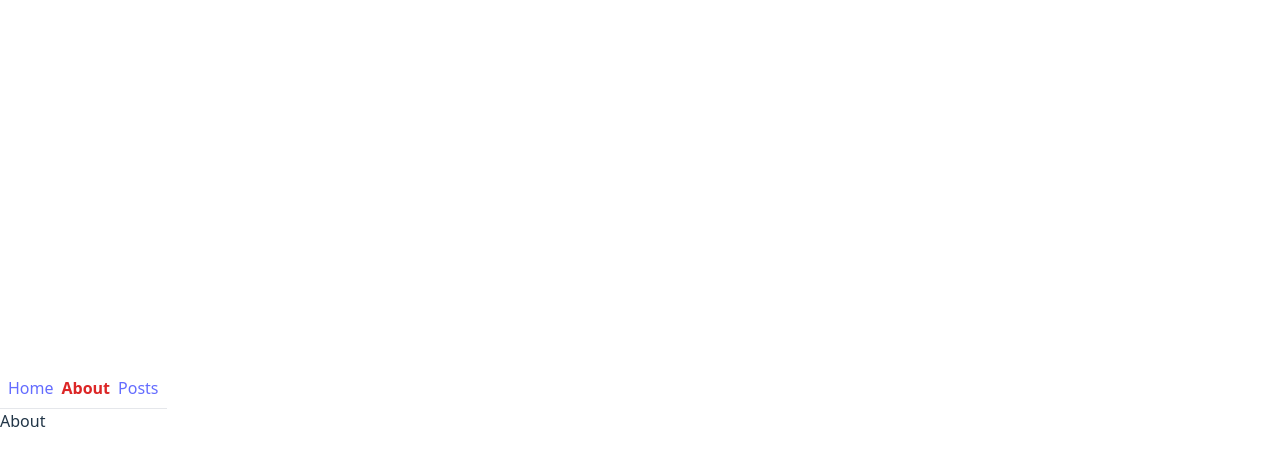
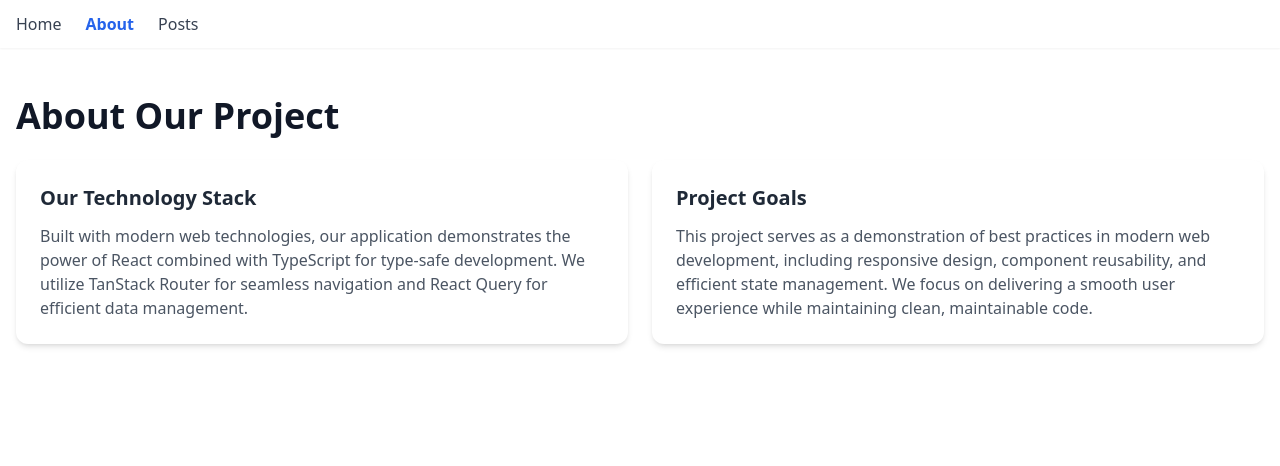
Before and after one commit to Elton-Ge/react-18-init, a React (Vite) app: page /about in a window 1280 px wide. Shown: the top 466 px of the page. Built offline with nearby package versions, Linux system fonts and the light colour scheme.

Commit message:
Beautify this project

```diff
--- a/src/components/Post.tsx
+++ b/src/components/Post.tsx
@@ -1,5 +1,6 @@
 import { useQuery } from '@tanstack/react-query';
 import { PostType } from './Posts';
+import { Link } from '@tanstack/react-router';
 
 const Post = ({ postId }: { postId: string }) => {
   const { isLoading, error, data } = useQuery<PostType>({
@@ -15,31 +16,76 @@ const Post = ({ postId }: { postId: string }) => {
 
   if (isLoading) {
     return (
-      <div className="flex justify-center items-center p-4">
-        <div className="animate-spin rounded-full h-8 w-8 border-t-2 border-b-2 border-blue-500"></div>
+      <div className="container mx-auto p-8">
+        <div className="bg-white rounded-xl shadow-lg p-6 animate-pulse">
+          <div className="h-8 bg-gray-200 rounded w-1/4 mb-6"></div>
+          <div className="h-6 bg-gray-200 rounded w-3/4 mb-4"></div>
+          <div className="space-y-3">
+            <div className="h-4 bg-gray-200 rounded"></div>
+            <div className="h-4 bg-gray-200 rounded w-5/6"></div>
+            <div className="h-4 bg-gray-200 rounded w-4/6"></div>
+          </div>
+        </div>
       </div>
     );
   }
 
   if (error) {
     return (
-      <div
-        className="bg-red-100 border border-red-400 text-red-700 px-4 py-3 rounded relative"
-        role="alert"
-      >
-        <strong className="font-bold">Error!</strong>
-        <span className="block sm:inline">
-          {error instanceof Error ? error.message : 'An error occurred'}
-        </span>
+      <div className="container mx-auto p-8">
+        <div
+          className="bg-red-100 border-l-4 border-red-500 text-red-700 p-4 rounded-lg shadow-md"
+          role="alert"
+        >
+          <div className="flex items-center">
+            <svg
+              className="h-6 w-6 text-red-500 mr-3"
+              fill="none"
+              viewBox="0 0 24 24"
+              stroke="currentColor"
+            >
+              <path
+                strokeLinecap="round"
+                strokeLinejoin="round"
+                strokeWidth="2"
+                d="M12 9v2m0 4h.01m-6.938 4h13.856c1.54 0 2.502-1.667 1.732-3L13.732 4c-.77-1.333-2.694-1.333-3.464 0L3.34 16c-.77 1.333.192 3 1.732 3z"
+              />
+            </svg>
+            <div>
+              <p className="font-bold">Error</p>
+              <p>{error instanceof Error ? error.message : 'An error occurred'}</p>
+            </div>
+          </div>
+        </div>
       </div>
     );
   }
 
   return (
-    <div className="border border-blue-400 p-2 flex flex-col gap-3 mt-2">
-      <div>Post ID: {postId}</div>
-      <div>Post title: {data?.title}</div>
-      <div>Post body: {data?.body}</div>
+    <div className="container mx-auto px-4 py-8">
+      <div className="bg-white rounded-xl shadow-lg p-8 max-w-3xl mx-auto">
+        <div className="text-sm text-gray-500 mb-4">Post ID: {postId}</div>
+        <h1 className="text-3xl font-bold text-gray-800 mb-6">{data?.title}</h1>
+        <div className="prose prose-lg text-gray-600">
+          <p className="whitespace-pre-wrap">{data?.body}</p>
+        </div>
+        <div className="mt-8 pt-6 border-t border-gray-200">
+          <Link
+            to="/posts"
+            className="inline-flex items-center text-blue-600 hover:text-blue-800 transition-colors"
+          >
+            <svg className="w-4 h-4 mr-2" fill="none" stroke="currentColor" viewBox="0 0 24 24">
+              <path
+                strokeLinecap="round"
+                strokeLinejoin="round"
+                strokeWidth="2"
+                d="M15 19l-7-7 7-7"
+              />
+            </svg>
+            Back to Posts
+          </Link>
+        </div>
+      </div>
     </div>
   );
 };
--- a/src/index.css
+++ b/src/index.css
@@ -1,72 +1,62 @@
+/* Tailwind Base Styles */
 @tailwind base;
+
+/* Custom Base Styles */
+@layer base {
+  html {
+    scroll-behavior: smooth;
+  }
+  body {
+    @apply antialiased text-gray-800 bg-white;
+  }
+  h1 {
+    @apply text-4xl font-bold mb-4;
+  }
+  h2 {
+    @apply text-3xl font-semibold mb-3;
+  }
+  h3 {
+    @apply text-2xl font-medium mb-2;
+  }
+}
+
+/* Tailwind Components */
 @tailwind components;
+
+/* Custom Components */
+@layer components {
+  .btn {
+    @apply px-4 py-2 rounded-lg font-medium transition-colors duration-200;
+  }
+  .btn-primary {
+    @apply btn bg-blue-600 text-white hover:bg-blue-700;
+  }
+  .btn-secondary {
+    @apply btn bg-gray-200 text-gray-800 hover:bg-gray-300;
+  }
+  .card {
+    @apply bg-white rounded-xl shadow-md p-6;
+  }
+  .input {
+    @apply w-full px-4 py-2 rounded-lg border border-gray-300 focus:outline-none focus:ring-2 focus:ring-blue-500 focus:border-transparent;
+  }
+}
+
+/* Tailwind Utilities */
 @tailwind utilities;
 
-:root {
-  font-family: system-ui, Avenir, Helvetica, Arial, sans-serif;
-  line-height: 1.5;
-  font-weight: 400;
-
-  color-scheme: light dark;
-  color: rgba(255, 255, 255, 0.87);
-  background-color: #242424;
-
-  font-synthesis: none;
-  text-rendering: optimizeLegibility;
-  -webkit-font-smoothing: antialiased;
-  -moz-osx-font-smoothing: grayscale;
-}
-
-a {
-  font-weight: 500;
-  color: #646cff;
-  text-decoration: inherit;
-}
-a:hover {
-  color: #535bf2;
-}
-
-body {
-  margin: 0;
-  display: flex;
-  place-items: center;
-  min-width: 320px;
-  min-height: 100vh;
-}
-
-h1 {
-  font-size: 3.2em;
-  line-height: 1.1;
-}
-
-button {
-  border-radius: 8px;
-  border: 1px solid transparent;
-  padding: 0.6em 1.2em;
-  font-size: 1em;
-  font-weight: 500;
-  font-family: inherit;
-  background-color: #1a1a1a;
-  cursor: pointer;
-  transition: border-color 0.25s;
-}
-button:hover {
-  border-color: #646cff;
-}
-button:focus,
-button:focus-visible {
-  outline: 4px auto -webkit-focus-ring-color;
-}
-
-@media (prefers-color-scheme: light) {
-  :root {
-    color: #213547;
-    background-color: #ffffff;
+/* Custom Utilities */
+@layer utilities {
+  .text-shadow {
+    text-shadow: 2px 2px 4px rgba(0, 0, 0, 0.1);
   }
-  a:hover {
-    color: #747bff;
+  .transition-fast {
+    @apply transition-all duration-200;
   }
-  button {
-    background-color: #f9f9f9;
+  .transition-medium {
+    @apply transition-all duration-300;
+  }
+  .transition-slow {
+    @apply transition-all duration-500;
   }
 }
--- a/src/routes/__root.tsx
+++ b/src/routes/__root.tsx
@@ -4,18 +4,30 @@ import { TanStackRouterDevtools } from '@tanstack/react-router-devtools';
 export const Route = createRootRoute({
   component: () => (
     <>
-      <div className="p-2 flex gap-2">
-        <Link to="/" className="[&.active]:font-bold [&.active]:text-red-600">
+      <nav className="bg-white shadow-sm mb-6">
+        <div className="container mx-auto px-4 py-3">
+          <div className="flex items-center space-x-6">
+            <Link
+              to="/"
+              className="text-gray-700 hover:text-blue-600 transition-medium [&.active]:text-blue-600 [&.active]:font-semibold"
+            >
               Home
             </Link>
-        <Link to="/about" className="[&.active]:font-bold [&.active]:text-red-600">
+            <Link
+              to="/about"
+              className="text-gray-700 hover:text-blue-600 transition-medium [&.active]:text-blue-600 [&.active]:font-semibold"
+            >
               About
             </Link>
-        <Link to="/posts" className="[&.active]:font-bold [&.active]:text-red-600">
+            <Link
+              to="/posts"
+              className="text-gray-700 hover:text-blue-600 transition-medium [&.active]:text-blue-600 [&.active]:font-semibold"
+            >
               Posts
             </Link>
           </div>
-      <hr />
+        </div>
+      </nav>
       <Outlet />
       <TanStackRouterDevtools />
     </>
--- a/src/routes/about.tsx
+++ b/src/routes/about.tsx
@@ -1,7 +1,29 @@
 import { createFileRoute } from '@tanstack/react-router';
 
 export const About = () => {
-  return <div>About</div>;
+  return (
+    <div className="container mx-auto px-4 py-6">
+      <h1 className="text-4xl font-bold mb-6 text-gray-900">About Our Project</h1>
+      <div className="grid grid-cols-1 md:grid-cols-2 gap-6">
+        <div className="card">
+          <h3 className="text-xl font-semibold mb-3 text-gray-800">Our Technology Stack</h3>
+          <p className="text-gray-600">
+            Built with modern web technologies, our application demonstrates the power of React
+            combined with TypeScript for type-safe development. We utilize TanStack Router for
+            seamless navigation and React Query for efficient data management.
+          </p>
+        </div>
+        <div className="card">
+          <h3 className="text-xl font-semibold mb-3 text-gray-800">Project Goals</h3>
+          <p className="text-gray-600">
+            This project serves as a demonstration of best practices in modern web development,
+            including responsive design, component reusability, and efficient state management. We
+            focus on delivering a smooth user experience while maintaining clean, maintainable code.
+          </p>
+        </div>
+      </div>
+    </div>
+  );
 };
 
 export const Route = createFileRoute('/about')({
--- a/src/routes/index.tsx
+++ b/src/routes/index.tsx
@@ -1,7 +1,29 @@
 import { createFileRoute } from '@tanstack/react-router';
 
 export const Home = () => {
-  return <div>Home</div>;
+  return (
+    <div className="container mx-auto px-4 py-6">
+      <h1 className="text-4xl font-bold mb-6 text-gray-900">Welcome to Our App</h1>
+      <div className="grid grid-cols-1 md:grid-cols-2 gap-6">
+        <div className="card">
+          <h3 className="text-xl font-semibold mb-3 text-gray-800">Features</h3>
+          <ul className="space-y-2 text-gray-600">
+            <li>• Modern React with TypeScript</li>
+            <li>• TanStack Router for navigation</li>
+            <li>• React Query for data fetching</li>
+            <li>• Tailwind CSS for styling</li>
+          </ul>
+        </div>
+        <div className="card">
+          <h3 className="text-xl font-semibold mb-3 text-gray-800">Getting Started</h3>
+          <p className="text-gray-600">
+            Explore our features by navigating through the menu above. Check out our Posts section
+            to see data fetching in action, or visit the About page to learn more about our project.
+          </p>
+        </div>
+      </div>
+    </div>
+  );
 };
 
 export const Route = createFileRoute('/')({
```
Also changed, not shown: src/components/Posts.tsx (+56 -16 lines). Lines whose indentation alone changed are shown as unchanged.
